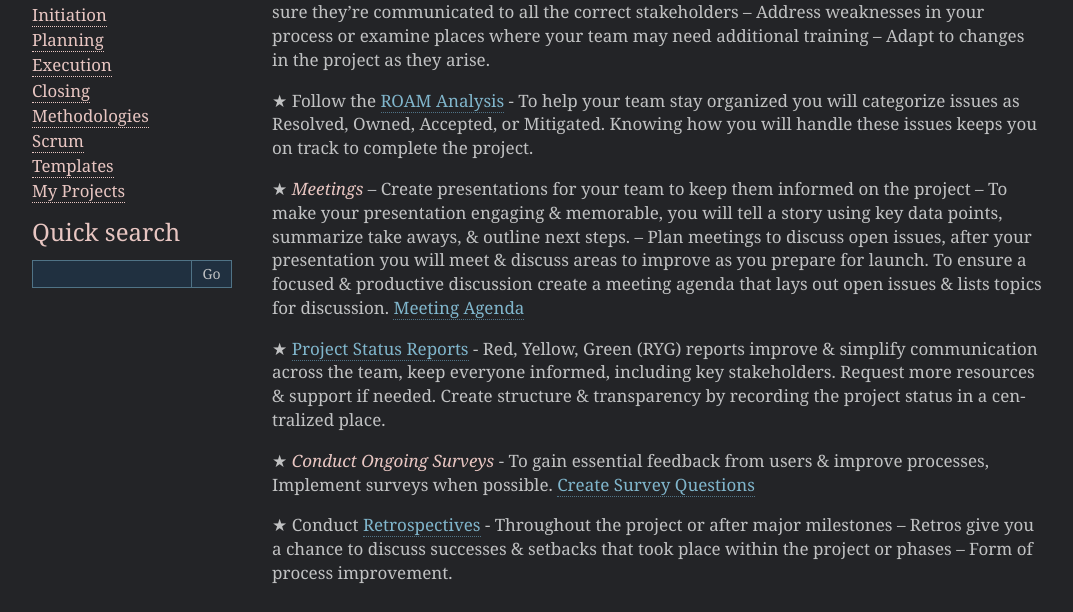
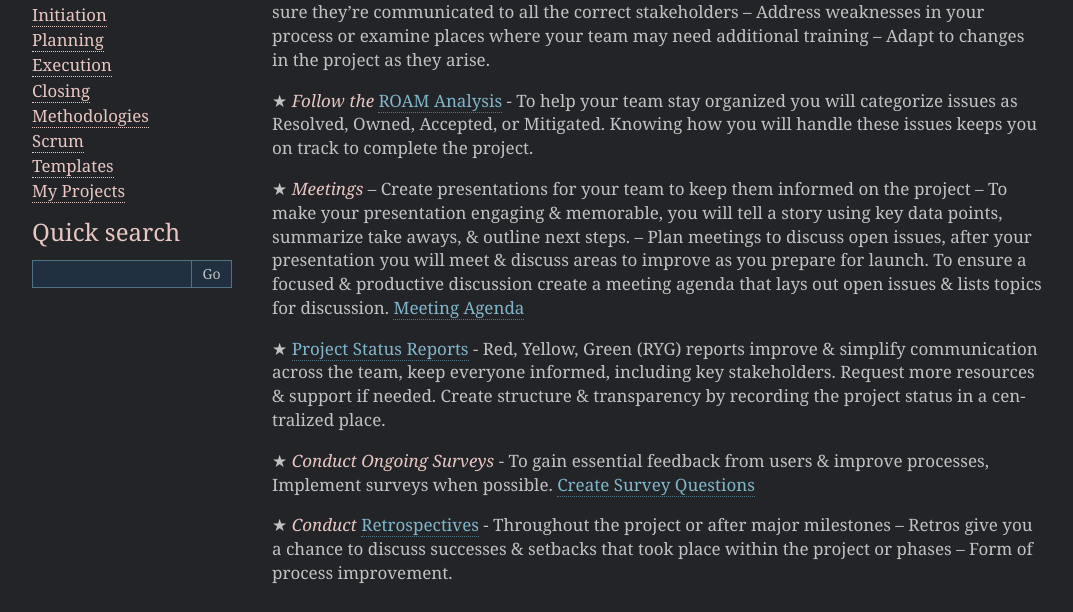
Before and after one commit to Hotonah/hotonah.github.io, a Sphinx documentation site: the page built from source/execution.txt, in a window 1280 px wide and 900 px high, scrolled down 644 px. Shown: the part 171-783 px from the top of the window, without its empty margins (93-1166 px from the left). Built offline with Sphinx 7.4.7, drawn with Linux system fonts in a browser that asks for light colours.

```diff
--- a/source/execution.txt
+++ b/source/execution.txt
@@ -21,7 +21,7 @@ Project Execution – Running the Project
 
 ★ `Make Adjustments` - Make adjustments to plans throughout the project as required & make sure they’re communicated to all the correct stakeholders – Address weaknesses in your process or examine places where your team may need additional training – Adapt to changes in the project as they arise.
 
-★ Follow the `ROAM Analysis <https://docs.google.com/spreadsheets/d/117UM42-K4kooBzD6RjXBIcGeRFMpaQ8WojX1trMVPFA/edit?usp=sharing>`_ - To help your team stay organized you will categorize issues as Resolved, Owned, Accepted, or Mitigated. Knowing how you will handle these issues keeps you on track to complete the project.
+★ `Follow the` `ROAM Analysis <https://docs.google.com/spreadsheets/d/117UM42-K4kooBzD6RjXBIcGeRFMpaQ8WojX1trMVPFA/edit?usp=sharing>`_ - To help your team stay organized you will categorize issues as Resolved, Owned, Accepted, or Mitigated. Knowing how you will handle these issues keeps you on track to complete the project.
 
 ★ `Meetings` – Create presentations for your team to keep them informed on the project – To make your presentation engaging & memorable, you will tell a story using key data points, summarize take aways, & outline next steps. – Plan meetings to discuss open issues, after your presentation you will meet & discuss areas to improve as you prepare for launch. To ensure a focused & productive discussion create a meeting agenda that lays out open issues & lists topics for discussion. `Meeting Agenda <https://docs.google.com/document/d/1q9S1ftMbQWR-t_ZbA5TXUT3EERFUcIX7x0vqVBRFPBI/edit?usp=sharing>`_
 
@@ -29,7 +29,7 @@ Project Execution – Running the Project
 
 ★ `Conduct Ongoing Surveys` - To gain essential feedback from users & improve processes, Implement surveys when possible. `Create Survey Questions <https://docs.google.com/spreadsheets/d/1wU7yTjV3y20btJT6352QCBp5X42vFE6LzYlJOchT-kI/edit?usp=sharing&resourcekey=0-m0vPFB9zU_qHHHdNTXTIIg>`_
 
-★ Conduct `Retrospectives <https://docs.google.com/spreadsheets/d/1fuprNDHhMpItj9A-S7ywPidrQJ2eEBNVCD_KjMAJPjU/edit?usp=sharing>`_ - Throughout the project or after major milestones – Retros give you a chance to discuss successes & setbacks that took place within the project or phases – Form of process improvement.
+★ `Conduct` `Retrospectives <https://docs.google.com/spreadsheets/d/1fuprNDHhMpItj9A-S7ywPidrQJ2eEBNVCD_KjMAJPjU/edit?usp=sharing>`_ - Throughout the project or after major milestones – Retros give you a chance to discuss successes & setbacks that took place within the project or phases – Form of process improvement.
 
 Types of Tracking Methods
 ========================
@@ -146,7 +146,7 @@ Continuous Improvements
 
 .. image:: media/Retro_Framework.PNG
 
-❤ Conduct `Retrospectives <https://docs.google.com/spreadsheets/d/1fuprNDHhMpItj9A-S7ywPidrQJ2eEBNVCD_KjMAJPjU/edit?usp=sharing>`_ – Throughout the project or after major milestones – Retros give you a chance to discuss successes & setbacks that took place within the project or phases. You can conduct retros when you miss deadlines, miscommunications, end of sprints, etc. This is a form of process improvement.
+❤ `Conduct` `Retrospectives <https://docs.google.com/spreadsheets/d/1fuprNDHhMpItj9A-S7ywPidrQJ2eEBNVCD_KjMAJPjU/edit?usp=sharing>`_ – Throughout the project or after major milestones – Retros give you a chance to discuss successes & setbacks that took place within the project or phases. You can conduct retros when you miss deadlines, miscommunications, end of sprints, etc. This is a form of process improvement.
 
 * Encourage Team Building
 * Improved Collaboration
```
